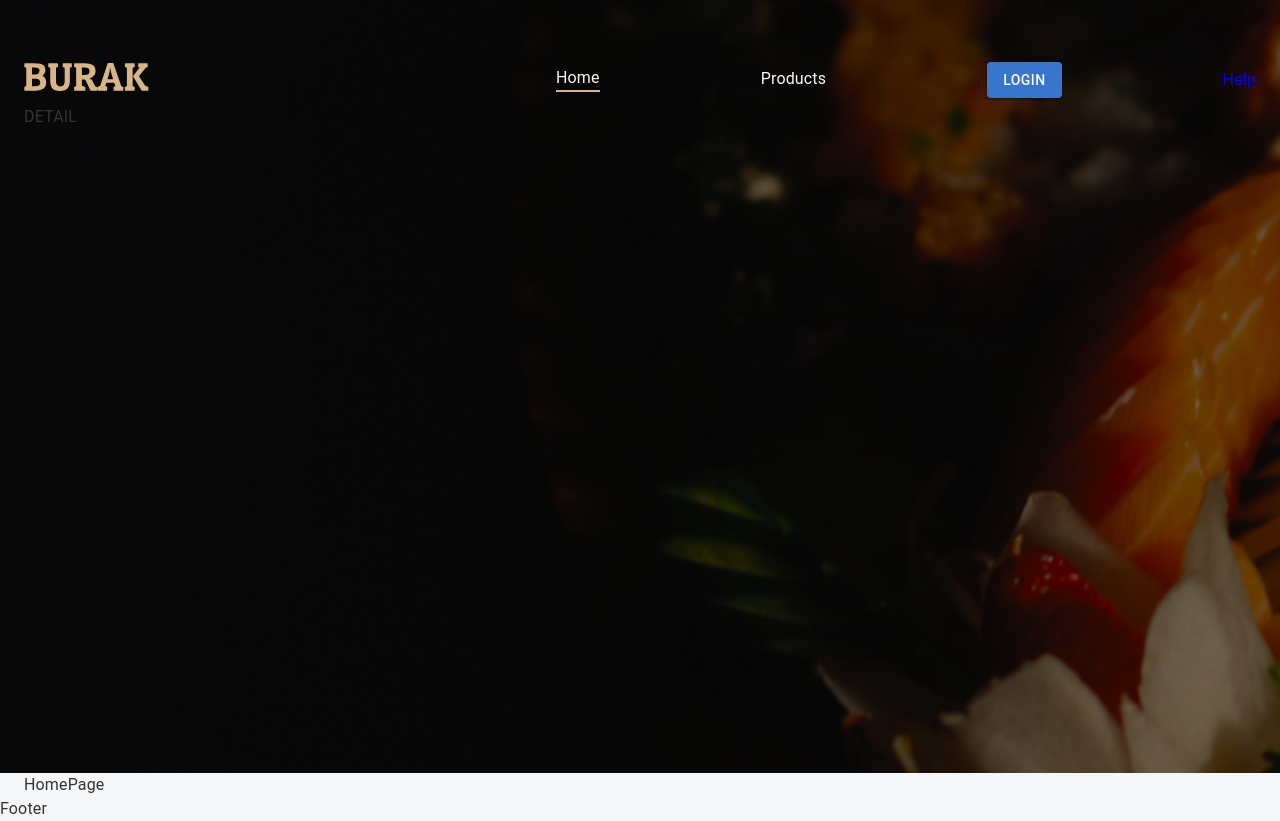
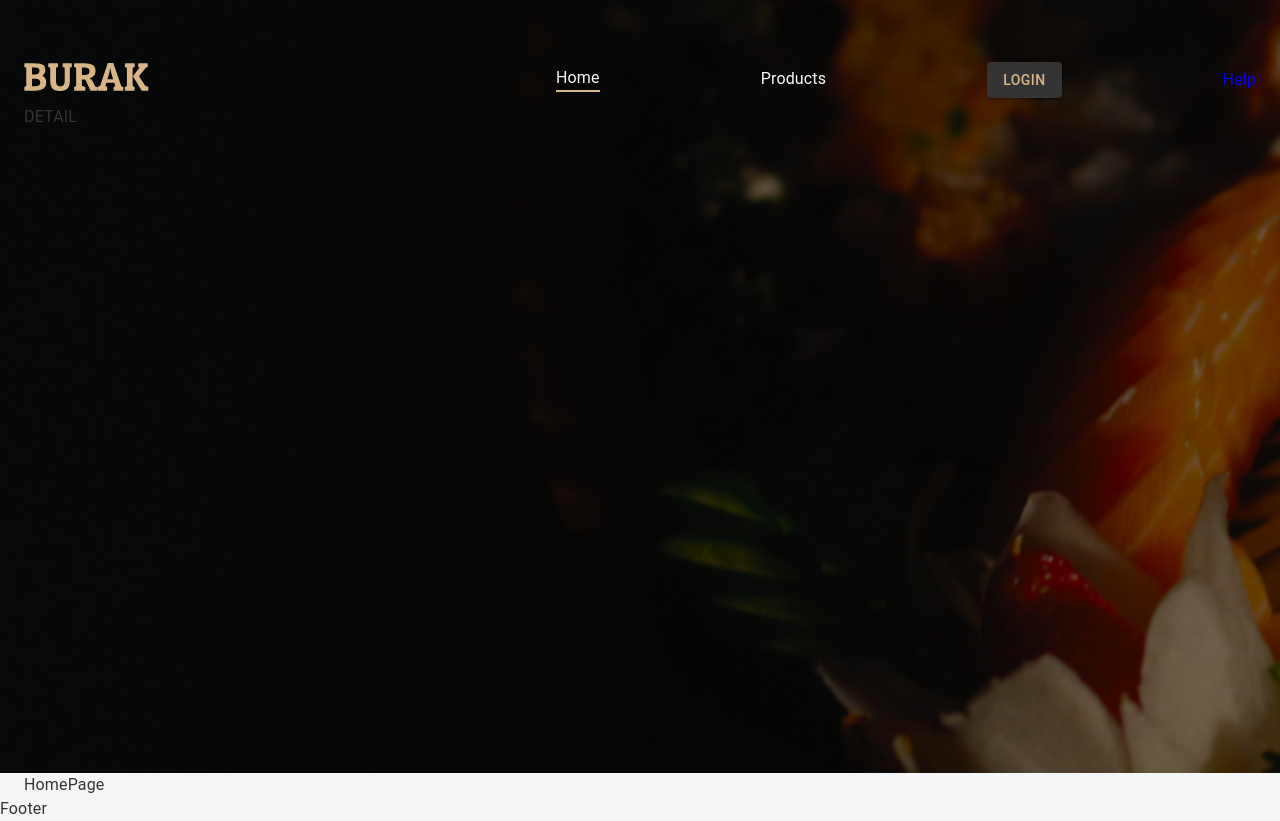
Before and after one commit to khikmat64168-cyber/burak-react, a React (Create React App) app: page / in a window 1280 px wide. Built offline with nearby package versions, Linux system fonts and the light colour scheme.

Commit message:
fix: homeNavbar menu part refactoring

```diff
--- a/src/app/components/headers/HomeNavbar.tsx
+++ b/src/app/components/headers/HomeNavbar.tsx
@@ -6,32 +6,14 @@
 
   return (
     <div className="home-navbar">
-      <Container sx={{ mt: '55px', height: '642px' }}>
-        <Stack
-          sx={{
-            height: '50px',
-            flexDirection: 'row',
-            justifyContent: 'space-between',
-            alignItems: 'center',
-          }}
-        >
+      <Container className="navbar-container">
+        <Stack className="menu">
           <Box>
             <NavLink to="/">
-              <img
-                style={{ width: '125px', height: '30px' }}
-                alt="logo"
-                src="/icons/burak.svg"
-              />
+              <img className="brand-logo" src="/icons/burak.svg" />
             </NavLink>
           </Box>
-          <Stack
-            sx={{
-              flexDirection: 'row',
-              justifyContent: 'space-between',
-              minWidth: '700px',
-              alignItems: 'center',
-            }}
-          >
+          <Stack className="links">
             <Box className={'hover-line'}>
               <NavLink to="/" activeClassName="underline">
                 Home
@@ -59,15 +41,16 @@
 
             {!authMember ? (
               <Box>
-                <Button
-                  variant="contained"
-                  style={{ background: '#3776CC', color: '#f8f8ff' }}
-                >
+                <Button variant="contained" className="login-button">
                   Login
                 </Button>
               </Box>
             ) : (
-              <img alt="" />
+              <img
+                className="user-avatar"
+                src={' /icons/default-user.svg'}
+                aria-haspopup={'true'}
+              />
             )}
             <Box>
               <NavLink to="/help">Help</NavLink>
--- a/src/css/navbar.css
+++ b/src/css/navbar.css
@@ -4,6 +4,43 @@
   display: flex;
   background: url('../../public/img/banner.webp');
   background-size: cover;
+}
+
+.home-navbar .navbar-container {
+  margin-top: 55px;
+  height: 642px;
+}
+
+.home-navbar .navbar-container .menu {
+  height: 50px;
+  display: flex;
+  flex-direction: row;
+  justify-content: space-between;
+  align-items: center;
+}
+
+.home-navbar .navbar-container .menu .brand-logo {
+  width: 125px;
+  height: 30px;
+}
+
+.home-navbar .navbar-container .menu .links {
+  min-width: 700px;
+  display: flex;
+  flex-direction: row;
+  justify-content: space-between;
+  align-items: center;
+}
+
+.home-navbar .navbar-container .menu .links .login-buttons {
+  background: #3776cc;
+  color: #f8f8ff;
+}
+
+.home-navbar .navbar-container .menu .user-avatar {
+  width: 50px;
+  height: 50px;
+  border-radius: 24px;
 }
 
 .home-navbar a {
```
